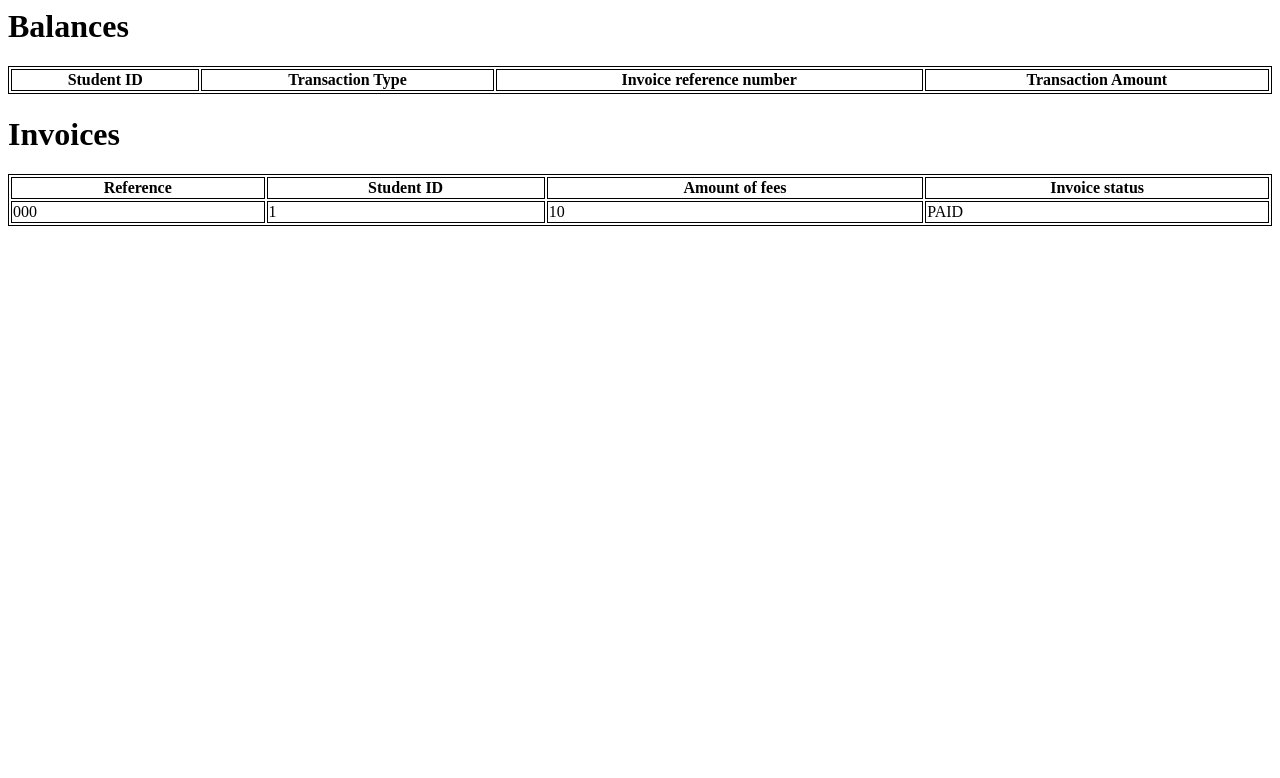
After one commit to AFaverooo/Koala, a Django app: page /balance/ in a window 1280 px wide. The commit adds this page. Shown: the top 778 px of the page. Run offline with Django 4.2, Linux system fonts and the light colour scheme; a user stored in the database is signed in; tables that the repository leaves empty hold one stand-in row (values such as "Sample post"); lists and menus that the app fills with data are empty; some libraries are stand-ins or nearby versions.

Commit message:
add transaction table in balance.html and rename test_invoice_view into test_balance_view

```diff
--- a/lessons/models.py
+++ b/lessons/models.py
@@ -322,7 +322,7 @@ class Transaction(models.Model):
     invoice_reference_transaction = models.CharField(
         max_length=30,
         unique=False,
-        blank=False,
+        blank=True,
         validators=[RegexValidator(
             regex = r'^\d*\d-\d\d\d\d*$',
             message='Reference number must all be number and consist of - in between followed by at least three numbers'
--- /dev/null
+++ b/lessons/templates/balance.html
@@ -0,0 +1,58 @@
+{% load static %}
+<html>
+    <style>
+        table, th, td {
+          border:1px solid black;
+        }
+        </style>
+<head>
+    <title>This is Balance and Transaction page for student</title>
+</head>
+    <body>
+
+
+<div>
+        <h1>Balances<h1>
+    <table style="width:100%">
+        <tr>
+            <!-- table head of the transaction -->
+            <th>Student ID</th>
+            <th>Transaction Type</th>
+            <th>Invoice reference number</th>
+            <th>Transaction Amount</th>
+        </tr>
+        {% for transaction in Transaction reversed %} <!-- this function reads all the transactions under the student and print them out in one single table -->
+        <tr>
+            <td>{{transaction.Student_ID_transaction }}</td>
+            <td>{{transaction.transaction_type}}</td>
+            <td>{{transaction.invoice_reference_transaction }}</td>
+            <td>{{transaction.transaction_amount }}</td>
+        </tr>
+        {% endfor %}
+    </table>
+</div>
+
+
+<div>
+        <h1>Invoices<h1>
+    <table style="width:100%">
+        <tr>
+            <!-- table head of the invoice -->
+            <th>Reference</th>
+            <th>Student ID</th>
+            <th>Amount of fees</th>
+            <th>Invoice status</th>
+        </tr>
+        {% for invoice in Invoice reversed %} <!-- this function reads all the invoices under the student and print them out in one single table -->
+        <tr>
+            <td>{{invoice.reference_number}}</td>
+            <td>{{invoice.student_ID}}</td>
+            <td>{{invoice.fees_amount}}</td>
+            <td>{{invoice.invoice_status}}</td>
+        </tr>
+        {% endfor %}
+    </table>
+</div>
+
+    </body>
+</heml>
--- a/lessons/templates/student_feed.html
+++ b/lessons/templates/student_feed.html
@@ -11,7 +11,7 @@
 
 <p> <a href = '{% url 'requests_page' %}' class = "btn btn-lg btn-secondary"> Book lessons  </a></p>
 
-<p> <a href = '{% url 'invoice' %}' class = "btn btn-lg btn-secondary"> Check invoice  </a></p>
+<p> <a href = '{% url 'balance' %}' class = "btn btn-lg btn-secondary"> Check balance and Transaction  </a></p>
 
 {% for message in messages %}
 <div class="alert alert-{{ message.level_tag }}" role="alert">
--- a/lessons/views.py
+++ b/lessons/views.py
@@ -3,7 +3,7 @@ from django.shortcuts import render,redirect
 from django.contrib import messages
 from .forms import LogInForm,SignUpForm,RequestForm
 from django.contrib.auth import authenticate,login,logout
-from .models import UserRole, UserAccount, Lesson, LessonStatus, LessonType, Gender, Invoice
+from .models import UserRole, UserAccount, Lesson, LessonStatus, LessonType, Gender, Invoice, Transaction
 from .helper import login_prohibited
 from django.core.exceptions import ObjectDoesNotExist
 
@@ -62,12 +62,13 @@ def make_unfulfilled_dictionary(student_user):
 
     return unfulfilled_lessons_dict
 
-def invoice(request):
+def balance(request):
     if request.user.is_authenticated:
         if request.method == 'GET':
             student = request.user
             student_invoice = Invoice.objects.filter(student_ID = student.id) #this function filter out the invocie with the same student id as the current user
-            return render(request, 'invoice.html', {'Invoice': student_invoice})
+            student_transaction = Transaction.objects.filter( Student_ID_transaction = student.id) #this function filter out the transaction with the same student id as the current user
+            return render(request, 'balance.html', {'Invoice': student_invoice, 'Transaction': student_transaction})
     else:
         return redirect('log_in')
 
--- a/msms/urls.py
+++ b/msms/urls.py
@@ -39,6 +39,6 @@ urlpatterns = [
     path('director_feed', views.director_feed, name = 'director_feed'),
     path('sign_up/', views.sign_up, name = 'sign_up'),
 
-    path('invoice/', views.invoice, name = 'invoice'),
+    path('balance/', views.balance, name = 'balance'),
     path('log_out/', views.log_out, name = 'log_out'),
 ]
```
Also changed, not shown: lessons/templates/invoice.html (deleted, +0 -33 lines), lessons/tests/views/test_balance_view.py (renamed from lessons/tests/views/test_invoice_view.py, +5 -5 lines), lessons/migrations/0002_alter_invoice_invoice_status.py (added).
